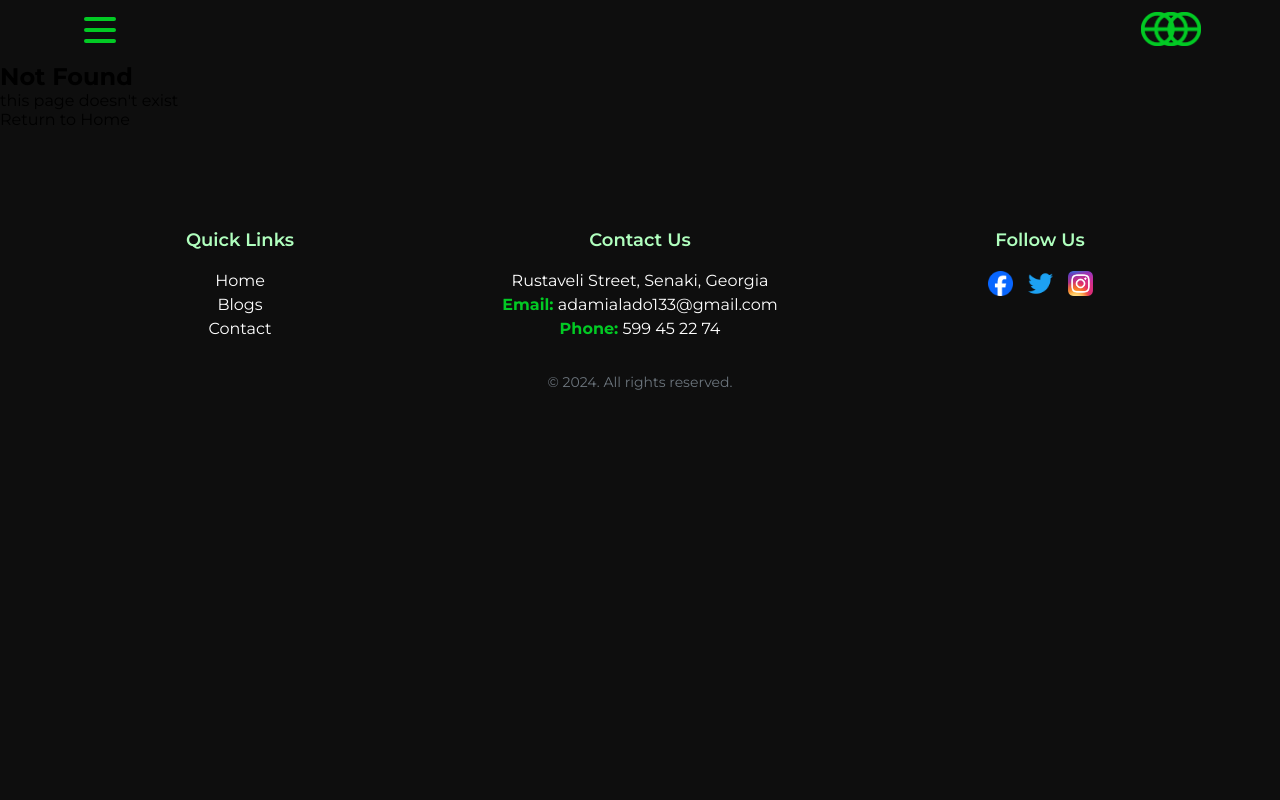
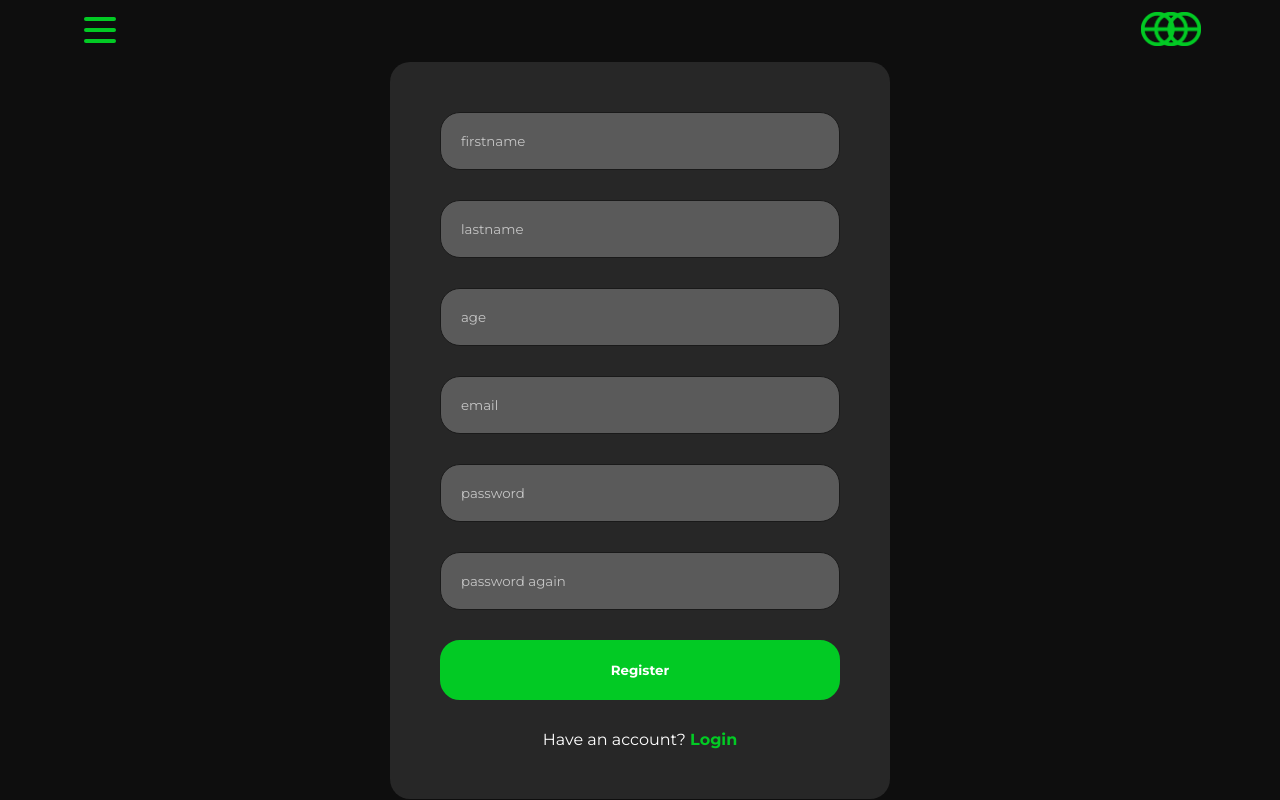
Before and after one commit to lado2008/Next.js-Final-Project, a Next.js app: page /register in a window 1280 px wide. Before the commit this address had no page. Shown: the top 800 px of the page. Built offline with nearby package versions, Linux system fonts and the light colour scheme.

Commit message:
LogIn And Register Page

```diff
--- /dev/null
+++ b/src/app/(auth)/login/login.module.css
@@ -0,0 +1,18 @@
+.container {
+  display: flex;
+  justify-content: center;
+  align-items: center;
+}
+
+.wrapper {
+  margin-top: 120px;
+  max-width: 500px;
+  width: 90%;
+  background: rgba(255, 255, 255, 0.1);
+  padding: 80px 50px;
+  display: flex;
+  flex-direction: column;
+  text-align: center;
+  gap: 30px;
+  border-radius: 20px;
+}
--- /dev/null
+++ b/src/app/(auth)/register/page.jsx
@@ -0,0 +1,131 @@
+"use client";
+
+import Link from "next/link";
+import styles from "./register.module.css";
+import { useState, useRef, useEffect } from "react";
+
+const Register = () => {
+  const inputRef = useRef(null);
+
+  const [userData, setUserData] = useState({
+    firstname: "",
+    lastname: "",
+    age: 0,
+    email: "",
+    password: "",
+    rePassword: "",
+  });
+
+  const [error, setError] = useState("");
+
+  const validateUser = () => {
+    if (userData.firstname.length == 0) {
+      return setError("You must enter an username");
+    } else if (userData.lastname.length == 0) {
+      return setError("You must enter a lastname");
+    } else if (userData.age == 0) {
+      return setError("You must enter an age older than 14+ ");
+    } else if (parseInt(userData.age) < 14 || parseInt(userData.age) > 100) {
+      return setError("User must be older than 14");
+    } else if (!userData.email.includes("@")) {
+      return setError("You must enter a valid email");
+    } else if (userData.password.length == 0) {
+      return setError("You must enter a password");
+    } else if (userData.rePassword.length == 0) {
+      return setError("You must enter a rePassword");
+    } else if (userData.password !== userData.rePassword) {
+      return setError("Password and rePassword should be the same");
+    } else {
+      setError("");
+    }
+  };
+
+  const handleRegister = (event) => {
+    event.preventDefault();
+    validateUser();
+    fetch("https://dummyjson.com/users/add", {
+      method: "POST",
+      headers: { "Content-Type": "application/json" },
+      body: JSON.stringify(userData),
+    })
+      .then((res) => res.json())
+      .then((res) => console.log(res));
+  };
+
+  useEffect(() => {
+    if (inputRef.current) {
+      inputRef.current.focus();
+    }
+  }, []);
+
+  return (
+    <div className={styles.container}>
+      <div className={styles.contentWrapper}>
+        {error.length > 0 && <p className={styles.errorText}>{error}</p>}
+        <form action="" className={styles.form}>
+          <input
+            ref={inputRef}
+            type="text"
+            placeholder="firstname"
+            onChange={(event) => {
+              return setUserData((prev) => {
+                return { ...prev, firstname: event.target.value };
+              });
+            }}
+          />
+          <input
+            type="text"
+            placeholder="lastname"
+            onChange={(event) => {
+              return setUserData((prev) => {
+                return { ...prev, lastname: event.target.value };
+              });
+            }}
+          />
+          <input
+            type="number"
+            placeholder="age"
+            onChange={(event) => {
+              return setUserData((prev) => {
+                return { ...prev, age: event.target.value };
+              });
+            }}
+          />
+          <input
+            type="email"
+            placeholder="email"
+            onChange={(event) => {
+              return setUserData((prev) => {
+                return { ...prev, email: event.target.value };
+              });
+            }}
+          />
+          <input
+            type="password"
+            placeholder="password"
+            onChange={(event) => {
+              return setUserData((prev) => {
+                return { ...prev, password: event.target.value };
+              });
+            }}
+          />
+          <input
+            type="password"
+            placeholder="password again"
+            onChange={(event) => {
+              return setUserData((prev) => {
+                return { ...prev, rePassword: event.target.value };
+              });
+            }}
+          />
+          <button onClick={handleRegister}>Register</button>
+          <Link className={styles.LoginLink} href={"/login"}>
+            Have an account? <b className={styles.Login_link}>Login</b>
+          </Link>
+        </form>
+      </div>
+    </div>
+  );
+};
+
+export default Register;
--- /dev/null
+++ b/src/app/(auth)/register/register.module.css
@@ -0,0 +1,67 @@
+.container {
+  display: flex;
+  justify-content: center;
+}
+
+.contentWrapper {
+  display: flex;
+  flex-direction: column;
+  background: rgba(255, 255, 255, 0.1);
+  border-radius: 4px;
+  max-width: 500px;
+  width: 95%;
+  padding: 50px;
+  text-align: center;
+  border-radius: 20px;
+}
+
+.errorText {
+  color: rgb(253, 94, 94);
+  margin-bottom: 20px;
+}
+
+.form {
+  display: flex;
+  flex-direction: column;
+  gap: 30px;
+  width: 100%;
+}
+
+.form input {
+  padding: 20px;
+  background-color: var(--bg);
+  color: var(--textColor);
+  border: none;
+  border-radius: 20px;
+  outline: none;
+  border: 1px solid #1a1a1a;
+  border-radius: 20px;
+  background-color: var(--bgSoft);
+  color: var(--text);
+}
+.form input::placeholder,
+.form textarea::placeholder {
+  color: #c5c5c5;
+}
+
+.form button {
+  padding: 20px;
+  cursor: pointer;
+  background-color: var(--btn);
+  color: white;
+  border: 2px solid var(--btn);
+  font-weight: bold;
+  border-radius: 20px;
+  transition: all .3s;
+}
+.form button:hover {
+  background: transparent;
+  color: var(--btn);
+}
+
+.LoginLink {
+  color: white;
+}
+.Login_link {
+  color: var(--btn);
+}
--- /dev/null
+++ b/src/components/loginForm/loginForm.module.css
@@ -0,0 +1,42 @@
+.form {
+  display: flex;
+  flex-direction: column;
+  text-align: center;
+  gap: 30px;
+}
+
+.form input {
+  padding: 20px;
+  color: #003809;
+  border: none;
+  outline: none;
+  border: 1px solid #1a1a1a;
+  border-radius: 20px;
+  background-color: var(--bgSoft);
+  color: var(--text);
+}
+.register_link {
+  color: var(--btn);
+}
+.form input::placeholder,
+.form textarea::placeholder {
+  color: #c5c5c5;
+}
+.registerLink {
+  color: white;
+}
+.form button {
+  padding: 20px;
+  cursor: pointer;
+  background-color: var(--btn);
+  color: white;
+  font-weight:700;
+  color: white;
+  border: 2px solid var(--btn);
+  border-radius: 20px;
+  transition: all .3s;
+}
+.form button:hover {
+  background-color: transparent;
+  color: var(--btn);
+}
```
Also changed, not shown: src/app/(auth)/login/page.jsx (added, +14 -0 lines), src/components/loginForm/loginForm.jsx (added, +17 -0 lines).
